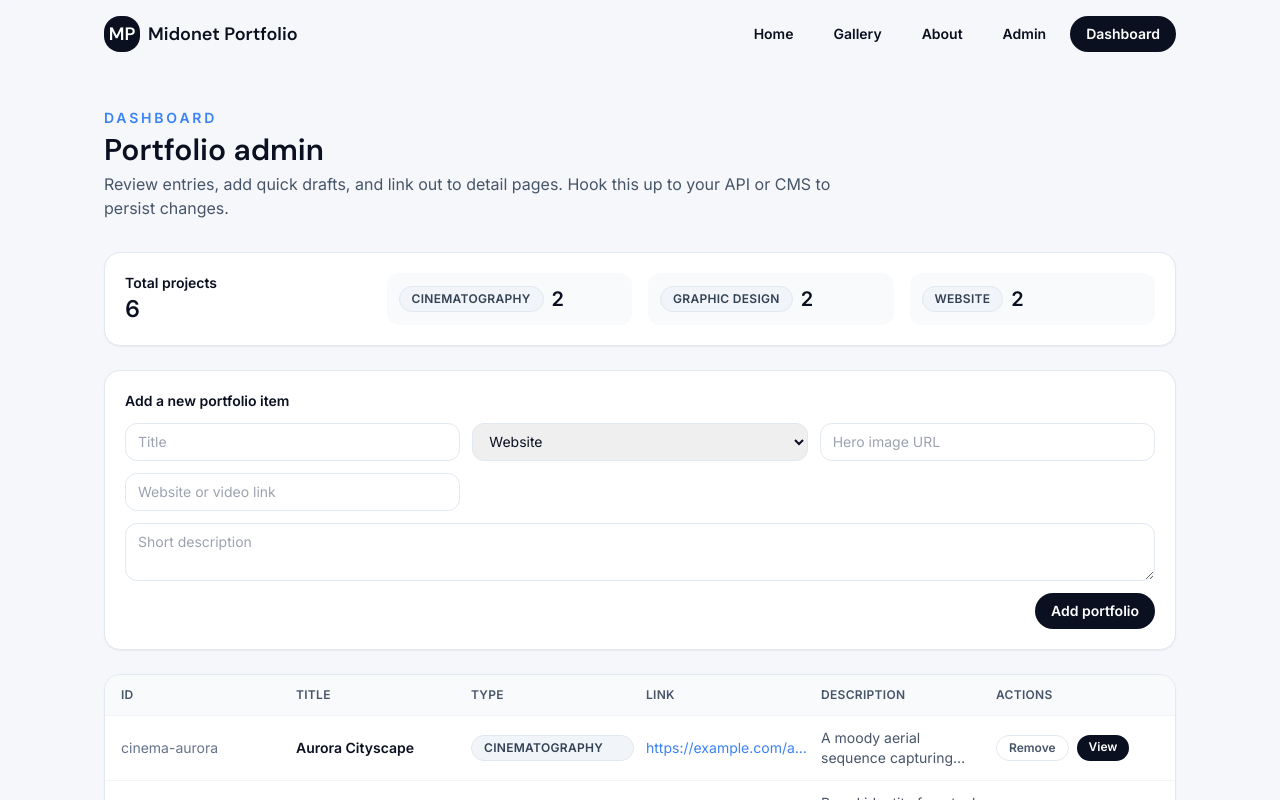
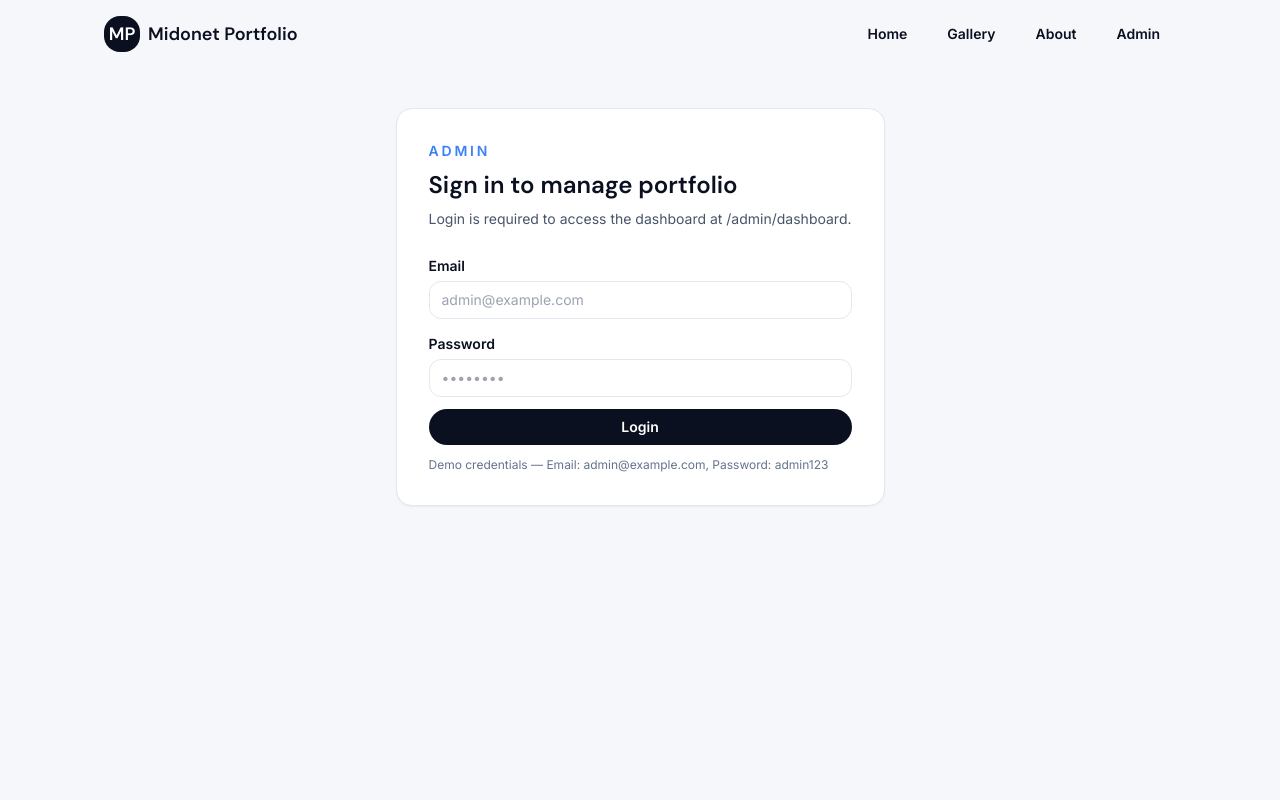
Before and after one commit to Midonetwoo/myPortofolio, a Next.js app: page /admin in a window 1280 px wide. Shown: the top 800 px of the page. Built offline with nearby package versions, Linux system fonts and the light colour scheme.

Commit message:
feat: gate dashboard behind admin login

```diff
--- /dev/null
+++ b/app/admin/dashboard/page.js
@@ -0,0 +1,39 @@
+'use client';
+
+import { useRouter } from "next/navigation";
+import SectionHeader from "../../../components/SectionHeader";
+import AdminTable from "../../../components/AdminTable";
+import { portfolioItems } from "../../../data/portfolio";
+
+export const metadata = {
+  title: "Admin Dashboard | Midonet Portfolio",
+  description: "Manage portfolio entries from a simple dashboard."
+};
+
+export default function AdminDashboard() {
+  const router = useRouter();
+
+  const handleLogout = () => {
+    document.cookie = "admin-auth=; Max-Age=0; path=/";
+    router.push("/admin");
+  };
+
+  return (
+    <div className="space-y-8">
+      <SectionHeader
+        eyebrow="Dashboard"
+        title="Portfolio admin"
+        description="Only authenticated admins can view this page. Use the login at /admin to get access."
+        action={
+          <button
+            onClick={handleLogout}
+            className="rounded-full border border-slate-200 px-4 py-2 text-sm font-semibold text-ink transition hover:bg-slate-100"
+          >
+            Logout
+          </button>
+        }
+      />
+      <AdminTable initialData={portfolioItems} />
+    </div>
+  );
+}
--- a/app/admin/login/page.js
+++ /dev/null
@@ -1,41 +0,0 @@
-export const metadata = {
-  title: "Admin Login | Midonet Portfolio",
-  description: "Authenticate to access the portfolio dashboard."
-};
-
-export default function AdminLogin() {
-  return (
-    <div className="mx-auto max-w-lg space-y-6 rounded-2xl border border-slate-200 bg-white p-8 shadow-sm">
-      <div className="space-y-2">
-        <p className="text-sm font-semibold uppercase tracking-[0.2em] text-accent">Admin</p>
-        <h1 className="text-2xl font-display font-semibold text-ink">Sign in to manage portfolio</h1>
-        <p className="text-sm text-slate-600">Demo form only — wire up your auth provider or middleware.</p>
-      </div>
-      <form className="space-y-3">
-        <div className="space-y-1">
-          <label className="text-sm font-semibold text-ink">Email</label>
-          <input
-            type="email"
-            className="w-full rounded-xl border border-slate-200 px-3 py-2 text-sm outline-none focus:border-accent focus:ring-1 focus:ring-accent"
-            placeholder="admin@example.com"
-          />
-        </div>
-        <div className="space-y-1">
-          <label className="text-sm font-semibold text-ink">Password</label>
-          <input
-            type="password"
-            className="w-full rounded-xl border border-slate-200 px-3 py-2 text-sm outline-none focus:border-accent focus:ring-1 focus:ring-accent"
-            placeholder="••••••••"
-          />
-        </div>
-        <button
-          type="submit"
-          className="w-full rounded-full bg-ink px-4 py-2 text-sm font-semibold text-white transition hover:-translate-y-0.5 hover:shadow-lg"
-        >
-          Login
-        </button>
-        <p className="text-center text-xs text-slate-500">This is a static demo. Connect real auth to protect admin.</p>
-      </form>
-    </div>
-  );
-}
--- a/app/admin/page.js
+++ b/app/admin/page.js
@@ -1,21 +1,71 @@
-import SectionHeader from "../../components/SectionHeader";
-import AdminTable from "../../components/AdminTable";
-import { portfolioItems } from "../../data/portfolio";
+'use client';
+
+import { useRouter } from "next/navigation";
+import { useState } from "react";
 
 export const metadata = {
-  title: "Admin Dashboard | Midonet Portfolio",
-  description: "Manage portfolio entries from a simple dashboard."
+  title: "Admin Login | Midonet Portfolio",
+  description: "Authenticate to access the portfolio dashboard."
 };
 
-export default function AdminDashboard() {
+const DEMO_EMAIL = "admin@example.com";
+const DEMO_PASSWORD = "admin123";
+
+export default function AdminLogin() {
+  const router = useRouter();
+  const [email, setEmail] = useState("");
+  const [password, setPassword] = useState("");
+  const [error, setError] = useState("");
+
+  const handleSubmit = (e) => {
+    e.preventDefault();
+    if (email === DEMO_EMAIL && password === DEMO_PASSWORD) {
+      document.cookie = "admin-auth=true; path=/";
+      router.push("/admin/dashboard");
+    } else {
+      setError("Invalid credentials. Use the demo admin below.");
+    }
+  };
+
   return (
-    <div className="space-y-8">
-      <SectionHeader
-        eyebrow="Dashboard"
-        title="Portfolio admin"
-        description="Review entries, add quick drafts, and link out to detail pages. Hook this up to your API or CMS to persist changes."
-      />
-      <AdminTable initialData={portfolioItems} />
+    <div className="mx-auto max-w-lg space-y-6 rounded-2xl border border-slate-200 bg-white p-8 shadow-sm">
+      <div className="space-y-2">
+        <p className="text-sm font-semibold uppercase tracking-[0.2em] text-accent">Admin</p>
+        <h1 className="text-2xl font-display font-semibold text-ink">Sign in to manage portfolio</h1>
+        <p className="text-sm text-slate-600">Login is required to access the dashboard at /admin/dashboard.</p>
+      </div>
+      <form className="space-y-3" onSubmit={handleSubmit}>
+        <div className="space-y-1">
+          <label className="text-sm font-semibold text-ink">Email</label>
+          <input
+            type="email"
+            className="w-full rounded-xl border border-slate-200 px-3 py-2 text-sm outline-none focus:border-accent focus:ring-1 focus:ring-accent"
+            placeholder="admin@example.com"
+            value={email}
+            onChange={(e) => setEmail(e.target.value)}
+          />
+        </div>
+        <div className="space-y-1">
+          <label className="text-sm font-semibold text-ink">Password</label>
+          <input
+            type="password"
+            className="w-full rounded-xl border border-slate-200 px-3 py-2 text-sm outline-none focus:border-accent focus:ring-1 focus:ring-accent"
+            placeholder="••••••••"
+            value={password}
+            onChange={(e) => setPassword(e.target.value)}
+          />
+        </div>
+        {error && <p className="text-sm font-semibold text-ember">{error}</p>}
+        <button
+          type="submit"
+          className="w-full rounded-full bg-ink px-4 py-2 text-sm font-semibold text-white transition hover:-translate-y-0.5 hover:shadow-lg"
+        >
+          Login
+        </button>
+        <p className="text-xs text-slate-500">
+          Demo credentials — Email: {DEMO_EMAIL}, Password: {DEMO_PASSWORD}
+        </p>
+      </form>
     </div>
   );
 }
--- a/components/NavBar.js
+++ b/components/NavBar.js
@@ -4,7 +4,7 @@ const links = [
   { href: "/", label: "Home" },
   { href: "/gallery", label: "Gallery" },
   { href: "/about", label: "About" },
-  { href: "/admin/login", label: "Admin" }
+  { href: "/admin", label: "Admin" }
 ];
 
 export default function NavBar() {
@@ -25,12 +25,6 @@ export default function NavBar() {
               {link.label}
             </Link>
           ))}
-          <Link
-            href="/admin"
-            className="rounded-full bg-ink px-4 py-2 text-sm font-semibold text-white transition hover:-translate-y-0.5 hover:shadow-lg"
-          >
-            Dashboard
-          </Link>
         </div>
       </nav>
     </header>
```
Also changed, not shown: middleware.js (added, +19 -0 lines).
